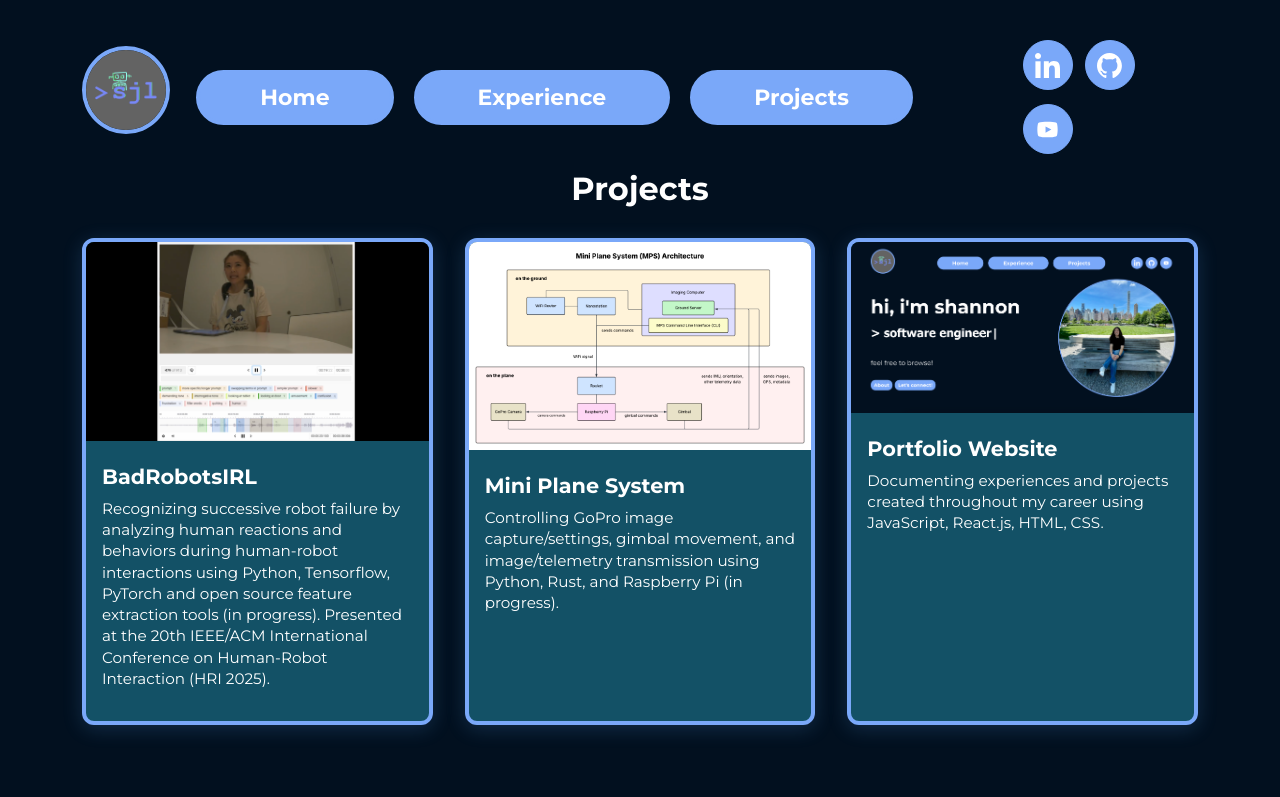
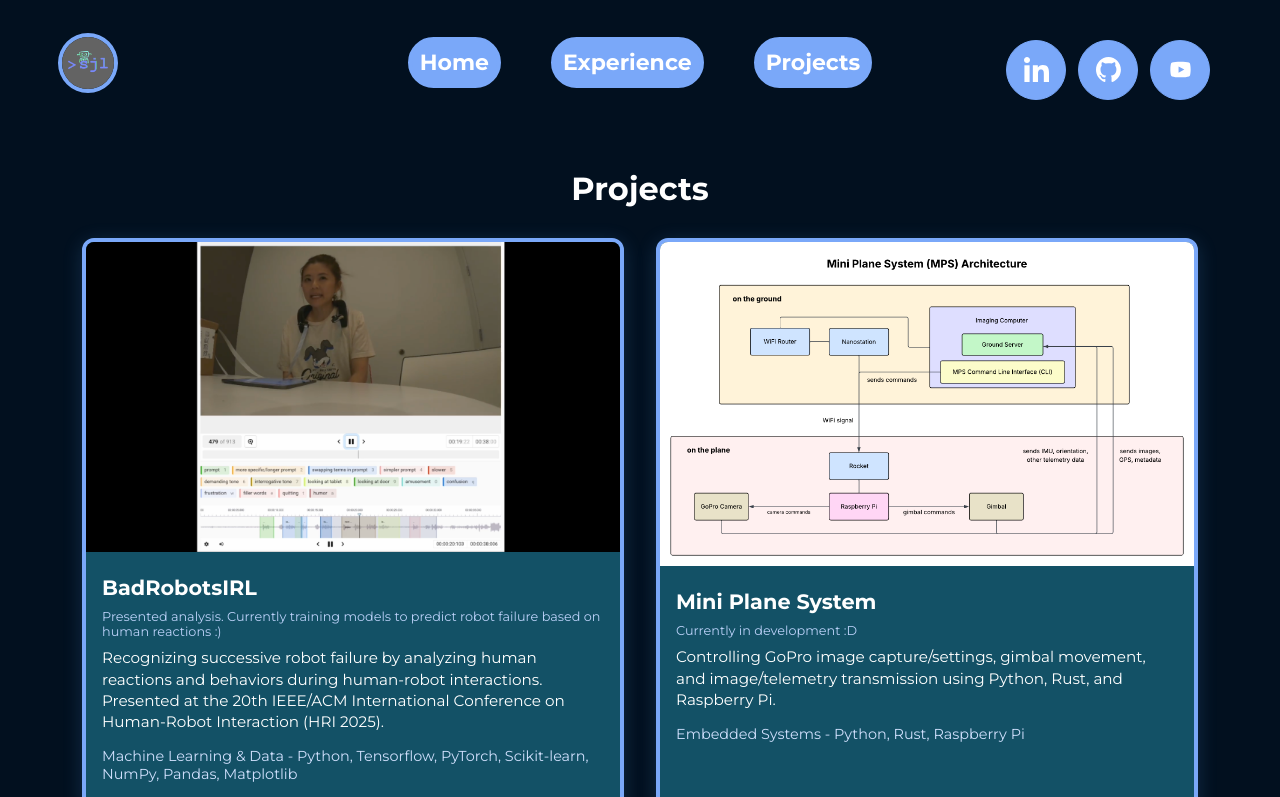
Before and after one commit to shannon-jliu/shannon-jliu.github.io, a React (Create React App) app: page /projects in a window 1280 px wide. Shown: the top 797 px of the page. Built offline with nearby package versions, Linux system fonts and the light colour scheme.

Commit message:
updated experience, projects, styling

```diff
--- a/src/App.css
+++ b/src/App.css
@@ -15,6 +15,10 @@
   src: url('./assets/montserratFont/Montserrat-Light.ttf');
   font-weight: 300;
 }
+
+/* * {
+  outline: 1px solid red !important;
+} */
 
 * {
   margin: 0;
@@ -70,7 +74,7 @@ input:focus, textarea:focus, select:focus {
 @media (min-width:1700px) {
   main .container {
     max-width: 100%;
-    padding: 0 150px;
+    width: 100%;
   }
 }
 
@@ -83,7 +87,7 @@ p.danger {
 }
 
 nav.navbar {
-  padding: 18px 0;
+  padding: 2%;
   position: fixed;
   width: 100%;
   top: 0;
@@ -91,24 +95,68 @@ nav.navbar {
   transition: 0.32s ease-in-out;
 }
 
+.navbar-container {
+  padding-left: 0;
+  padding-right: 0;
+}
+
+.navbar-inner {
+  width: 100%;
+  display: flex;
+  align-items: center;
+  justify-content: space-between;
+}
+
+.navbar-brand {
+  flex: 1;
+}
+
+.navbar-center {
+  flex: 2;
+  display: flex;
+  justify-content: center;
+}
+
+.navbar-links {
+  display: flex;
+  gap: 30px;
+}
+
+.navbar-right {
+  flex: 1;
+  display: flex;
+  justify-content: flex-end;
+  margin-right: 20px;
+}
+
 nav.navbar a.navbar-brand img {
   border-radius: 50%;
   border: 4px solid rgb(122, 168, 249);
+  width: 60px;
+  max-width: 100%;
 }
 
 nav.navbar.scrolled {
-  padding: 0px 0;
+  padding: 1.5% 0;
   background-color: rgb(23, 39, 39);
 }
 
 nav.navbar a.navbar-brand {
-  width: 8%;
-  margin-top: 10px;
-  margin-bottom: 10px
+  width: auto;
+  margin-left: 20px;
+  margin-right: auto;
 }
 
-.navbar-nav {
-  margin-top: 15px;
+.navbar-container {
+  display: flex;
+  justify-content: space-between;
+  align-items: center;
+}
+
+.navbar-links-center {
+  flex-grow: 1;
+  display: flex;
+  justify-content: center;
 }
 
 nav.navbar .navbar-nav .nav-link {
@@ -118,7 +166,6 @@ nav.navbar .navbar-nav .nav-link {
   font-size: 22px;
   border: 4px solid rgb(122, 168, 249);
   margin: 10px;
-  padding: 10px 60px;
   transition: background-color 0.5s ease-in-out, color 0.5s ease;
   border-radius: 30px;
 }
@@ -128,19 +175,25 @@ nav.navbar .navbar-nav .nav-link:hover {
   color: #000000 !important;
 }
 
+@media (min-width: 1400px) {
+  nav.navbar .navbar-nav .nav-link {
+    font-size: 26px;
+    padding: 14px 80px;
+  }
+
+  nav.navbar a.navbar-brand img {
+    width: 90px;
+  }
+}
+
 .active-link {
   background-color: #90fff0 !important;
   color: #000000 !important;
 }
 
-span.navbar-text {
-  display: inline-block;
-  margin-left: 100px;
-}
-
 .social-icon a {
-  width: 50px;
-  height: 50px;
+  width: 60px;
+  height: 60px;
   background: rgb(122, 168, 249);
   display: inline-flex;
   border-radius: 50%;
@@ -375,12 +428,66 @@ nav.navbar .navbar-toggler[aria-expanded="true"] .navbar-toggler-icon {
 }
 
 .banner {
-  margin-top: 0;
+  margin-top: 10px;
+  width: 100%;
   background-position: top center;
-  padding-top: 160px;
-  padding-bottom: 150px;
+  padding-top: 200px;
+  padding-bottom: 100px;
   background-size: cover;
   background-repeat: no-repeat;
+}
+
+.banner-inner {
+  max-width: 1400px;
+  margin: 0 auto;
+  padding: 0 20px;
+}
+
+@media (min-width: 1800px) {
+
+  .banner {
+    padding-top: 180px !important;
+    padding-bottom: 150px !important;
+  }
+  .banner-inner {
+    max-width: 1800px;
+    margin: 0 auto;
+    padding-left: 20px;
+    padding-right: 20px;
+  }
+  .banner h1{
+    font-size: 100px !important;
+  }
+  .banner h1:hover {
+    font-size: 105px !important;
+  }
+  .banner h2 {
+    font-size: 60px !important;
+  }
+  .banner h4 {
+    font-size: 35px !important;
+  }
+  .banner img {
+    width: 600px !important;
+    height: 600px !important;
+  }
+  .banner img:hover {
+    width: 650px !important;
+    height: 650px !important;
+  }
+  .banner .about-container{
+    padding-top: 10% !important;
+    padding-bottom: 10% !important;
+    padding-left: 20% !important;
+    padding-right: 20% !important;
+  }
+}
+
+.banner .about-container {
+  padding-top: 5%;
+  padding-bottom: 5%;
+  padding-left: 10%;
+  padding-right: 10%;
 }
 
 .banner h1 {
@@ -399,19 +506,23 @@ nav.navbar .navbar-toggler[aria-expanded="true"] .navbar-toggler-icon {
   font-size: 85px;
 }
 
+.banner .row {
+  display: flex;
+  flex-wrap: wrap;
+  align-items: center;
+  justify-content: center;
+}
+
 .banner h2 {
   font-family:'Segoe UI', 'Tahoma', 'Geneva', 'Verdana', 'sans-serif';
   font-weight: 700;
   font-size: 50px;
   margin-top: 40px;
-  padding: 0;
   text-align: left;
 }
 
 .about {
   text-align: center !important;
-  margin-top: 70px !important;
-  /* margin-bottom: 30px !important; */
 }
 
 .banner h3 {
@@ -425,8 +536,6 @@ nav.navbar .navbar-toggler[aria-expanded="true"] .navbar-toggler-icon {
   font-size: 25px;
   margin-top: 20px;
   line-height: 40px;
-  margin-left: 300px;
-  margin-right: 300px;
   text-align: center;
 }
 
@@ -435,8 +544,6 @@ nav.navbar .navbar-toggler[aria-expanded="true"] .navbar-toggler-icon {
   font-size: 24px;
   margin-top: 50px;
   line-height: 40px;
-  margin-left: 300px;
-  margin-right: 300px;
   text-align: center;
 }
 
@@ -445,6 +552,24 @@ nav.navbar .navbar-toggler[aria-expanded="true"] .navbar-toggler-icon {
   font-size: 18px;
   width: 96%
 }
+
+.banner img {
+  display: block;
+  margin: 0 auto;
+  width: 500px;
+  height: 500px;
+  border-radius: 50%;
+  border: 4px solid #7aa8f9;
+  box-shadow: 0 4px 20px rgba(89, 162, 241, 0.2);
+  animation: updown 7s linear infinite;
+  transition: all 200ms linear
+}
+
+.banner img:hover {
+  width: 550px;
+  height: 550px;
+}
+
 
 .button-container {
   display: flex;
@@ -470,21 +595,6 @@ nav.navbar .navbar-toggler[aria-expanded="true"] .navbar-toggler-icon {
   background-color: #90fff0;
   color: #000;
   animation: pop-hover 0.7s forwards;
-}
-
-.banner img {
-  width: 500px;
-  height: 500px;
-  border-radius: 50%;
-  border: 4px solid #7aa8f9;
-  box-shadow: 0 4px 20px rgba(89, 162, 241, 0.2);
-  animation: updown 7s linear infinite;
-  transition: all 200ms linear
-}
-
-.banner img:hover {
-  width: 550px;
-  height: 550px;
 }
 
 @keyframes updown {
@@ -528,20 +638,20 @@ nav.navbar .navbar-toggler[aria-expanded="true"] .navbar-toggler-icon {
 
 .vertical-timeline-element-subtitle {
   color: #134b2e;
-  font-size: 15px;
+  font-size: 16px;
   font-weight: 600;
 }
 
 .vertical-timeline-element-description{
   color:#000000;
-  font-size: 14px !important;
+  font-size: 15px !important;
   font-weight: 200;
   white-space: pre-line;
 }
 
 .vertical-timeline-element-skills {
   color:#2d1e77;
-  font-size: 12px !important;
+  font-size: 14px !important;
   font-weight: 200;
 }
 
@@ -552,7 +662,7 @@ nav.navbar .navbar-toggler[aria-expanded="true"] .navbar-toggler-icon {
 
 .projects-gallery {
   display: grid;
-  grid-template-columns: repeat(auto-fit, minmax(280px, 1fr));
+  grid-template-columns: repeat(auto-fit, minmax(400px, 1fr));
   gap: 2rem;
 }
 
@@ -600,12 +710,23 @@ nav.navbar .navbar-toggler[aria-expanded="true"] .navbar-toggler-icon {
   font-size: 1.3rem;
 }
 
+.project-content h5 {
+  font-size: 0.8rem;
+  color:#bbd1f8;
+  margin-top: 0.5rem;
+}
+
+.project-content h6 {
+  font-size: 0.9rem;
+  color: #cfdffc;
+  margin-top: 0.5rem;
+}
+
 .project-content p {
   font-size: 0.95rem;
   margin-top: 0.5rem;
   line-height: 1.4;
 }
-
 
 h3 {
   font-size: 20px;
--- a/src/components/Banner.js
+++ b/src/components/Banner.js
@@ -17,9 +17,10 @@ export const Banner = () => {
 
     return (
         <section className="banner" id="home">
-            <Container>
+            <Container fluid className="banner-container">
+                <div className="banner-inner">
                     <Row className="align-items-center">
-                    <Col xs={12} md={6} xl={7}>
+                        <Col xs={12} md={6}>
                             <h1>{"hi, i'm shannon\n"}<br/></h1>
                             <h2>&#62; <span className="wrap"><ReactTyped
                                 strings={characteristics}
@@ -35,27 +36,28 @@ export const Banner = () => {
                                 <button onClick={scrollToAbout}>About</button>
                                 <button onClick={scrollToFooter}>Let's connect!</button>
                             </div>
-                        <div id="about"></div>
                         </Col>
-                    <Col xs={12} md={6} xl={5}>
+                        <Col xs={12} md={6}>
                             <img src={bannerIcon} alt=""/>
                         </Col>
                     </Row>
+                </div>
             </Container>
-            <section >
+            <div id="about"></div>
+            <section>
+                <div className="about-container">
                     <h2 class="about">About</h2>
                     <h4>
                         I'm a computer science student at Cornell Engineering curious about all things tech, from robotics and AI to cybersecurity.
                         I enjoy building software that solves real problems and makes a difference.
-                    {/* I'm a junior studying computer science at Cornell University's College of Engineering.
-                    <br></br><br></br>
-                    I'm passionate about creating technological innovations to improve the lives of humans
-                    by applying skills, knowledge, and collaboration to research and impactful projects. */}
                     </h4>
                     <h5>
-                    Aside from programming and learning technical skills, I enjoy building 3D puzzles,
-                    photography and videography, flying my drone, lifting weights, and any adventurous activites- rock climbing, hiking, skiing, kayaking, and traveling.
+                        Some might say my experience is all over the place, but I see it as a reflection of my <strong>open-mindedness</strong> and <strong>eagerness to learn</strong>. I’m always looking for new challenges and opportunities to grow in the tech field. Whether it’s <strong>software engineering</strong>, <strong>machine learning</strong>, <strong>security</strong>, <strong>cloud,</strong> or <strong>robotics</strong>, I’m passionate about building innovative solutions that make a real impact :D.
                     </h5>
+                    <h5>
+                        Beyond programming and learning technical skills, I enjoy building 3D puzzles, photography and videography, flying my drone, lifting weights, and just about any adventure- rock climbing, hiking, skiing, kayaking, and traveling!
+                    </h5>
+                </div>
             </section>
         </section>
     )
--- a/src/components/Experience.js
+++ b/src/components/Experience.js
@@ -4,6 +4,7 @@ import "react-vertical-timeline-component/style.min.css";
 import cuairIcon from "../assets/cuair-icon.jpeg";
 import factsetIcon from "../assets/factset-icon.jpeg"
 import cornelltechIcon from "../assets/cornell-tech-icon.jpeg";
+import cornelluniversityIcon from "../assets/cornell-university-icon.jpeg";
 import trilliumtradingIcon from "../assets/trilliumtrading-icon.jpg";
 import ReactMarkdown from 'react-markdown';
 import React from "react";
@@ -16,12 +17,8 @@ export const Experience = () => {
             position: "Cybersecurity Engineering Intern",
             location: "FactSet Research Systems Inc.",
             date: "June 2025 - Present",
-            description: `
-            \n Worked on the Security Automation and Analytics team to build scalable, cloud-native security solutions and improve security tooling infrastructure
-            \nDeployed the OpenCTI threat intelligence platform in FactSet’s EKS (Elastic Kubernetes Service) environment using Helm, GitHub Actions, and AWS Secrets Manager, improving internal threat visibility and automation of intelligence workflows
-            \nCollaborated closely with engineers, security analysts, and infrastructure teams through daily standups and town hall meetings to align automation with compliance, threat detection, and operational security goals
-            `,
-            skills: "Python, Kubernetes, Helm, Github Actions, AWS, automation",
+            description: "Built scalable, cloud-native security solutions and enhanced developer infrastructure on the Security Automation and Analytics Team, collaborating in an Agile environment. Developed middleware to surface vulnerability data via GraphQL and deployed the OpenCTI threat intelligence platform on EKS with Kubernetes, Helm, and GitHub Actions, automating threat data ingestion across 10+ APIs to streamline operations and reduce manual effort.",
+            skills: "JavaScript, Kubernetes, Helm, PostgreSQL, GraphQL, Github Actions, Amazon Web Services, automation, CI/CD",
             icon: factsetIcon
         },
         {
@@ -29,13 +26,8 @@ export const Experience = () => {
             position: "Research Intern",
             location: "Interaction Research Lab (IRL) @ Cornell Tech",
             date: "June 2024 - Present",
-            description: `
-            \nContributed to the Bystander Affect Detection (BAD) Robots project to study how robots can detect and respond to repeated failures in human-robot conversations and improve robot communication
-            \nAnalyzed visual, audio, and motion data from 30+ human-robot interaction videos involving successive wizarded robot failures; extracted 66 features across 28K+ datapoints using Python and open-source libraries
-            \nBuilt, trained, and evaluated multimodal time-series models (RNNs, transformers, linear classifiers) in TensorFlow and PyTorch using early, intermediate, and late fusion techniques for error granularity detection; achieved 90% intraparticipant and 70% interparticipant accuracy
-            \nPublished a peer-reviewed paper and presented at the 20th IEEE/ACM International Conference on Human-Robot Interaction, titled [“I'm Done”: Describing Human Reactions to Successive Robot Failure](https://dl.acm.org/doi/abs/10.5555/3721488.3721699)
-            `,
-            skills: "Python, Tensorflow, PyTorch, NumPy, Pandas, Matplotlib, machine learning, feature extraction, data analysis, data processing, qualitative analysis",
+            description: "Led research on the Bystander Affect Detection (BAD) Robots project to study human reactions to repeated robot failures and improve robot communication strategies. Analyzed 28K+ data points from 30+ videos, extracted 66 multimodal features, and built time-series models in TensorFlow and PyTorch, achieving 93% intraparticipant and 71% interparticipant accuracy. Published findings in a peer-reviewed paper [“I'm Done”: Describing Human Reactions to Successive Robot Failure](https://dl.acm.org/doi/abs/10.5555/3721488.3721699) and presented at the 20th IEEE/ACM HRI conference.",
+            skills: "Python, Tensorflow, PyTorch, NumPy, Pandas, Scikit-learn, Matplotlib, machine learning, neural networks, feature extraction, data analysis, data processing, qualitative analysis",
             icon: cornelltechIcon,
         },
         {
@@ -43,23 +35,26 @@ export const Experience = () => {
             position: "Imaging Systems Software Engineer",
             location: "Cornell University Unmanned Air Systems",
             date: "October 2023 - Present",
-            description: `
-            \nDesigned and built the “Plane System,” a Python/Rust-based Raspberry Pi application for GoPro image capture and settings control and real-time telemetry transmission; actively used by 60+ engineers on an autonomous aircraft for search and rescue competitions
-            \nDeveloped the “Logs Page,” a full-stack web application using Java, JavaScript, HTML, and CSS to record and analyze test flight data, integrating real-time telemetry, imagery, and user input via APIs
-            \nLed 10+ system tests, including unit, integration, and end-to-end validations; identified and resolved critical bugs in Wi-Fi setup, command communication, and hardware-software integration
-            `,
+            description: "Designed and implemented the “Plane System,” a Python and Rust app on Raspberry Pi for GoPro control and real-time telemetry, actively used by 60+ engineers on an autonomous aircraft. Built the “Logs Page,” a full-stack Java and React web app to analyze flight data, integrating telemetry and imagery. Led 10+ system tests, resolving key bugs in Wi-Fi, command protocols, and hardware-software integration.",
             skills: "Python, Java, JavaScript, React.js, HTML, CSS, Rust, Raspberry Pi, Spring Boot, system testing, embedded systems",
             icon: cuairIcon,
+        },
+        {
+          id: 4,
+          position: "Academic Excellence Workshop Facilitator",
+          location: "Cornell University College of Engineering",
+          date: "August 2024 - Present",
+          description: "Led supplemental workshops for CS 2110 (Object-Oriented Programming and Data Structures) and MATH 1920 (Multivariable Calculus for Engineers), delivering short lectures and facilitating collaborative student learning to deepen understanding of core technical concepts, reinforce course material, and foster academic community.",
+          skills: "Java, object-oriented programming, data structures, multivariable calculus, teaching, mentoring",
+          icon: cornelluniversityIcon,
         },
         {
             id: 5,
             position: "Software Engineer Intern",
             location: "Trillium Trading, LLC",
             date: "July 2022",
-            description: `
-            \nBuilt and enhanced 6 Java-based trading simulators replicating stock quoting, borrowing, and authentication workflows, enabling safe, cost-free testing and supporting a production server used by 100+ equity traders
-            \nDeveloped reusable tools and utilities to streamline request/response handling with broker-dealer APIs in a high-frequency trading environment, improving code modularity and deepening expertise in socket programming, network communication, and JSON-based protocols`,
-            skills: "Java, REST API",
+            description: "Built and enhanced 6 Java-based trading simulators replicating stock quoting, borrowing, and authentication workflows, enabling safe, cost-free testing on a production server used by 100+ equity traders. Developed reusable tools to streamline broker-dealer API interactions, improving modularity and efficiency in network communication and JSON protocols.",
+            skills: "Java, REST API, JSON, network communication",
             icon: trilliumtradingIcon,
         },
     ];
--- a/src/components/Navbar.js
+++ b/src/components/Navbar.js
@@ -33,23 +33,28 @@ export const NavBar = () => {
 
     return (
         <Navbar expand="md" className={scrolled ? "scrolled" : ""}>
-            <Container>
-                <Navbar.Brand as={Link} to="/home"><img src={logo} alt="logo"/></Navbar.Brand>
-                <Navbar.Toggle aria-controls="basic-navbar-nav"></Navbar.Toggle>
-                <Navbar.Collapse id="basic-navbar-nav">
-                    <Nav className="ms-auto" style={{marginTop: '15px'}}>
-                        <Nav.Link as={NavLink} to="/home" onClick={scrollToTop} activeClassName="active-link" >Home</Nav.Link>
-                        <Nav.Link as={NavLink} to="/experience" onClick={scrollToTop} activeClassName="active-link" >Experience</Nav.Link>
-                        <Nav.Link as={NavLink} to="/projects" onClick={scrollToTop} activeClassName="active-link" >Projects</Nav.Link>
+            <Container fluid className="navbar-container">
+                <div className="navbar-inner">
+                <Navbar.Brand className="navbar-brand" as={Link} to="/home">
+                    <img src={logo} alt="logo"/>
+                </Navbar.Brand>
+
+                <div className="navbar-center">
+                    <Nav className="navbar-links">
+                    <Nav.Link as={NavLink} to="/home" onClick={scrollToTop} activeClassName="active-link">Home</Nav.Link>
+                    <Nav.Link as={NavLink} to="/experience" onClick={scrollToTop} activeClassName="active-link">Experience</Nav.Link>
+                    <Nav.Link as={NavLink} to="/projects" onClick={scrollToTop} activeClassName="active-link">Projects</Nav.Link>
                     </Nav>
-                    <span className="navbar-text">
-                        <div className="social-icon">
-                            <a href="https://www.linkedin.com/in/shannonjliu/" target="_blank"><img src={linkedinIcon} alt="LinkedIn"/></a>
-                            <a href="https://github.com/shannon-jliu" target="_blank"><img src={githubIcon} alt="GitHub"/></a>
-                            <a href="https://www.youtube.com/@JerseyDrone" target="_blank"><img src={youtubeIcon} alt="YouTube"/></a>
-                        </div>
-                    </span>
-                </Navbar.Collapse>
+                </div>
+
+                <div className="navbar-right">
+                    <div className="social-icon">
+                    <a href="https://www.linkedin.com/in/shannonjliu/" target="_blank"><img src={linkedinIcon} alt="LinkedIn"/></a>
+                    <a href="https://github.com/shannon-jliu" target="_blank"><img src={githubIcon} alt="GitHub"/></a>
+                    <a href="https://www.youtube.com/@JerseyDrone" target="_blank"><img src={youtubeIcon} alt="YouTube"/></a>
+                    </div>
+                </div>
+                </div>
             </Container>
         </Navbar>
     )
--- a/src/components/Projects.js
+++ b/src/components/Projects.js
@@ -3,30 +3,45 @@ import { Container } from "react-bootstrap";
 import portfolioImg from "../assets/portfolioimage.png";
 import badrobotsirlImg from "../assets/badrobotsirl.png";
 import mpsarchImg from "../assets/mpsarchitecture.png";
+import dadskitchenImg from "../assets/dadskitchen.png";
 
 export const Projects = () => {
   const projects = [
     {
       title: "BadRobotsIRL",
       description:
-        "Recognizing successive robot failure by analyzing human reactions and behaviors during human-robot interactions using Python, Tensorflow, PyTorch and open source feature extraction tools (in progress). Presented at the 20th IEEE/ACM International Conference on Human-Robot Interaction (HRI 2025).",
+        "Recognizing successive robot failure by analyzing human reactions and behaviors during human-robot interactions. Presented at the 20th IEEE/ACM International Conference on Human-Robot Interaction (HRI 2025).",
       link: "https://github.com/IRL-CT/badrobotsIRL",
       imgUrl: badrobotsirlImg,
+      skills: "Machine Learning & Data - Python, Tensorflow, PyTorch, Scikit-learn, NumPy, Pandas, Matplotlib",
+      status: "Presented analysis. Currently training models to predict robot failure based on human reactions :)"
     },
     {
       title: "Mini Plane System",
       description:
-        "Controlling GoPro image capture/settings, gimbal movement, and image/telemetry transmission using Python, Rust, and Raspberry Pi (in progress).",
+        "Controlling GoPro image capture/settings, gimbal movement, and image/telemetry transmission using Python, Rust, and Raspberry Pi.",
       link: "https://github.com/CUAir/mini-plane-system",
       imgUrl: mpsarchImg,
+      skills: "Embedded Systems - Python, Rust, Raspberry Pi",
+      status: "Currently in development :D"
     },
     {
-        title: "Portfolio Website",
-        description:
-          "Documenting experiences and projects created throughout my career using JavaScript, React.js, HTML, CSS.",
-        link: "https://github.com/shannon-jliu/portfolio",
-        imgUrl: portfolioImg,
-      }
+      title: "Dad's Kitchen",
+      description: "Building a web app to help users manage and update recipes and ingredients, and interact with a community of chefs and eaters through ratings and reviews. Inspired by my dad who loves coding and cooking XD.",
+      link: "https://github.com/shannon-jliu/dadskitchen-frontend",
+      imgUrl: dadskitchenImg,
+      skills: "Full Stack - Java, JavaScript, React.js, HTML, CSS, PostgreSQL, Spring",
+      status: "Currently in development :O"
+    },
+    {
+      title: "Portfolio Website",
+      description:
+        "Documenting experiences and projects created throughout my career. Experimenting with UI design and responseive web development.",
+      link: "https://github.com/shannon-jliu/portfolio",
+      imgUrl: portfolioImg,
+      skills: "Frontend - JavaScript, React.js, HTML, CSS",
+      status: "Always a work in progress ;)"
+    }
   ];
 
   return (
@@ -50,7 +65,9 @@ export const Projects = () => {
               </a>
               <div className="project-content">
                 <h3>{project.title}</h3>
+                <h5>{project.status}</h5>
                 <p>{project.description}</p>
+                <h6>{project.skills}</h6>
               </div>
             </div>
           ))}
```
Also changed, not shown: src/assets/dadskitchen.png (added), 1 other file (tests, documents, lock files or other folders). Lines whose indentation alone changed are shown as unchanged.
